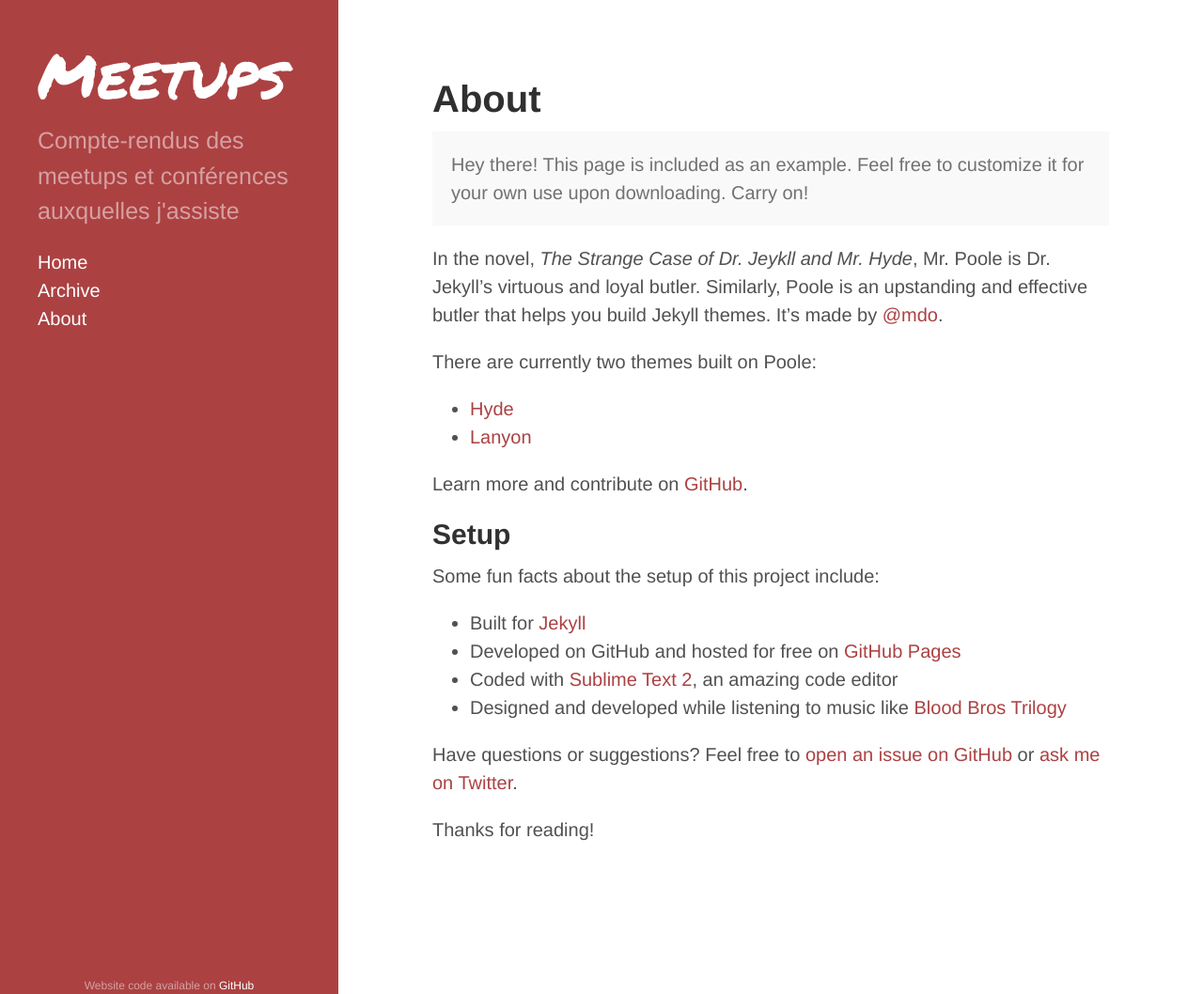
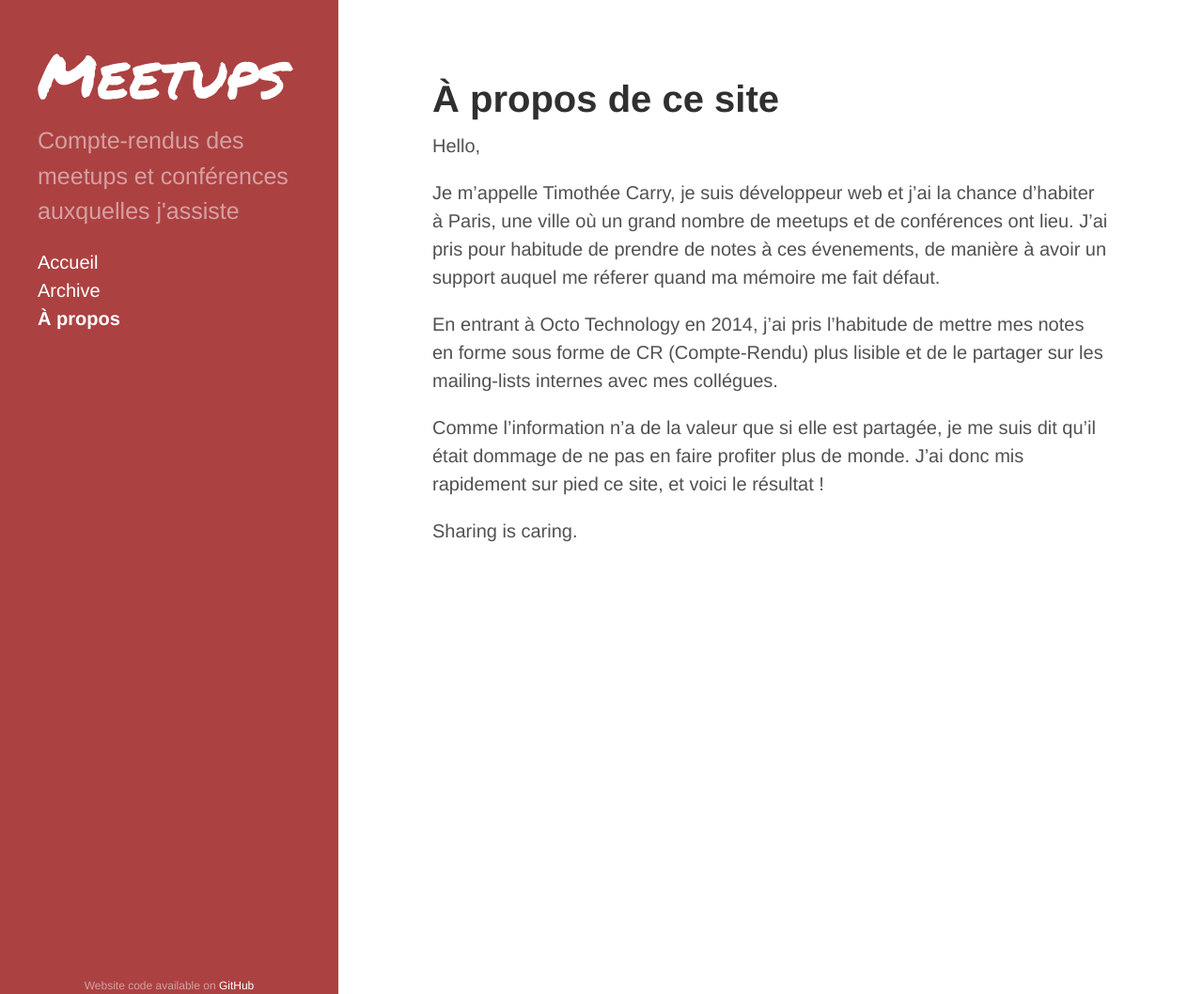
Before and after one commit to pixelastic/meetups.pixelastic.com, a Jekyll site: the page built from about.md, in a window 1280 px wide and 1058 px high. Shown: the whole window at 94% size. Built offline with Jekyll 4.4.1, drawn with Linux system fonts in a browser that asks for light colours; Markdown is read by kramdown in place of the engine named in the settings.

Commit message:
Adding about page.

```diff
--- a/_layouts/default.html
+++ b/_layouts/default.html
@@ -31,13 +31,13 @@
 
       <ul class="sidebar-nav">
         <li class="sidebar-nav-item{% if page.id == "index" %} active{% endif %}">
-          <a href="/">Home</a>
+          <a href="/">Accueil</a>
         </li>
         <li class="sidebar-nav-item{% if page.id == "archive" %} active{% endif %}">
           <a href="/archive/">Archive</a>
         </li>
         <li class="sidebar-nav-item{% if page.id == "about" %} active{% endif %}">
-          <a href="/about/">About</a>
+          <a href="/about/">À propos</a>
         </li>
       </ul>
       <div class="sidebar-footer">Website code available on <a href="{{ site.github.repo }}">GitHub</a>
--- a/about.md
+++ b/about.md
@@ -1,30 +1,22 @@
 ---
 layout: page
-title: About
+title: À propos de ce site
+id: about
 ---
 
-<p class="message">
-  Hey there! This page is included as an example. Feel free to customize it for your own use upon downloading. Carry on!
-</p>
+Hello,
 
-In the novel, *The Strange Case of Dr. Jeykll and Mr. Hyde*, Mr. Poole is Dr. Jekyll's virtuous and loyal butler. Similarly, Poole is an upstanding and effective butler that helps you build Jekyll themes. It's made by [@mdo](https://twitter.com/mdo).
+Je m'appelle Timothée Carry, je suis développeur web et j'ai la chance
+d'habiter à Paris, une ville où un grand nombre de meetups et de conférences
+ont lieu. J'ai pris pour habitude de prendre de notes à ces évenements, de
+manière à avoir un support auquel me réferer quand ma mémoire me fait défaut.
 
-There are currently two themes built on Poole:
+En entrant à Octo Technology en 2014, j'ai pris l'habitude de mettre mes notes
+en forme sous forme de CR (Compte-Rendu) plus lisible et de le partager sur les
+mailing-lists internes avec mes collégues.
 
-* [Hyde](http://hyde.getpoole.com)
-* [Lanyon](http://lanyon.getpoole.com)
+Comme l'information n'a de la valeur que si elle est partagée, je me suis dit
+qu'il était dommage de ne pas en faire profiter plus de monde. J'ai donc mis
+rapidement sur pied ce site, et voici le résultat !
 
-Learn more and contribute on [GitHub](https://github.com/poole).
-
-## Setup
-
-Some fun facts about the setup of this project include:
-
-* Built for [Jekyll](http://jekyllrb.com)
-* Developed on GitHub and hosted for free on [GitHub Pages](https://pages.github.com)
-* Coded with [Sublime Text 2](http://sublimetext.com), an amazing code editor
-* Designed and developed while listening to music like [Blood Bros Trilogy](https://soundcloud.com/maddecent/sets/blood-bros-series)
-
-Have questions or suggestions? Feel free to [open an issue on GitHub](https://github.com/poole/issues/new) or [ask me on Twitter](https://twitter.com/mdo).
-
-Thanks for reading!
+Sharing is caring.
--- a/index.html
+++ b/index.html
@@ -3,7 +3,6 @@ layout: default
 title: Home
 id: index
 ---
-{{ page.id }}
 
 <div class="posts">
   {% for post in paginator.posts %}
```
